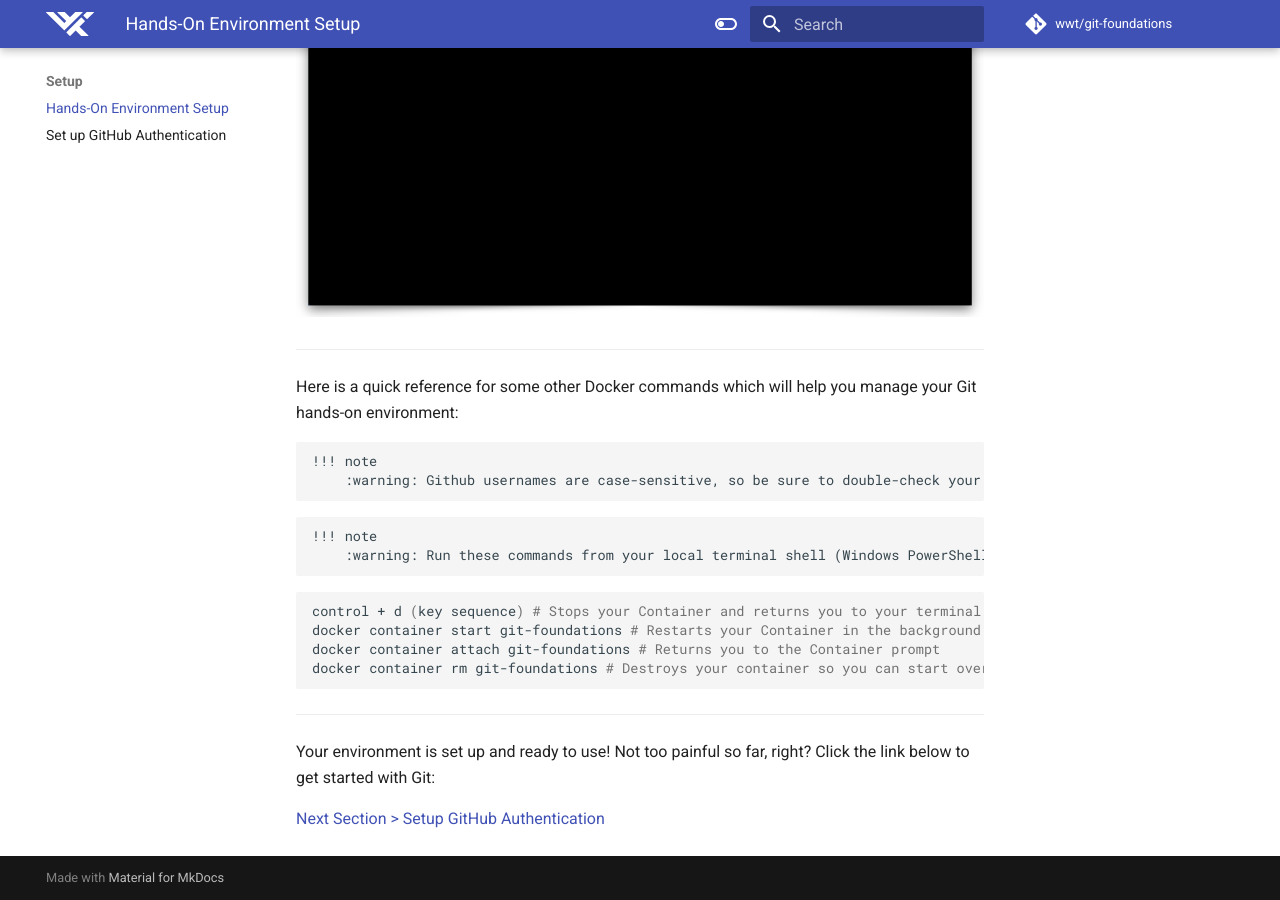
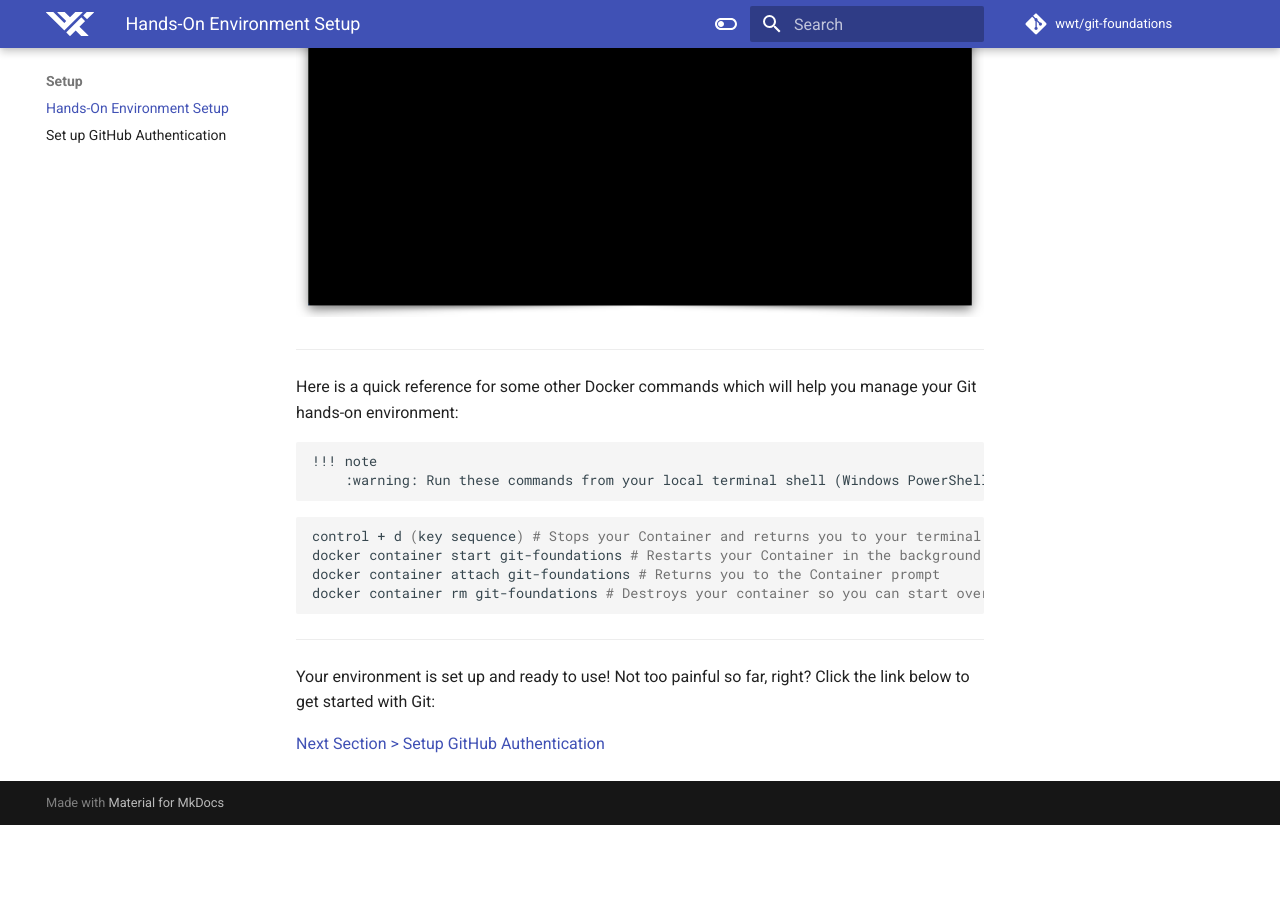
Before and after one commit to wwt/git-foundations, an MkDocs documentation site: the page built from docs/sections/section_1.md, in a window 1280 px wide and 900 px high, scrolled down 3275 px. Built offline with MkDocs 1.6.1 and Material for MkDocs 9.7.7, drawn with Linux system fonts in a browser that asks for light colours; emoji names are drawn with the system emoji font; comment, search, counter and statistics services are not loaded; after the commit the page ends 4100 px from its top, so only the background shows below that.

Commit message:
Remove admonition test

````diff
--- a/docs/sections/section_1.md
+++ b/docs/sections/section_1.md
@@ -79,11 +79,6 @@ Here is a quick reference for some other Docker commands which will help you man
 
 ```
 !!! note
-    :warning: Github usernames are case-sensitive, so be sure to double-check your filename
-```
-
-```
-!!! note
     :warning: Run these commands from your local terminal shell (Windows PowerShell, macOS Terminal, etc.) and not from within the Docker container shell.
 ```
 
````
